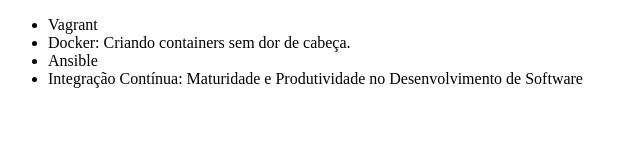
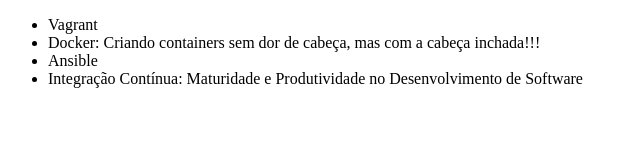
Before and after one commit to Silmarr/alura-git, a plain HTML site: page index.html in a window 1280 px wide. Shown: the whole page, without its empty margins (0-640 px from the left). Drawn offline with Linux system fonts and the light colour scheme.

Commit message:
testes introduzindo texto errado

```diff
--- a/index.html
+++ b/index.html
@@ -7,7 +7,7 @@
 	<body>
 		<ul>
 			<li>Vagrant</li>
-			<li>Docker: Criando containers sem dor de cabeça.</li>
+			<li>Docker: Criando containers sem dor de cabeça, mas com a cabeça inchada!!!</li>
 			<li>Ansible</li>
 			<li>Integração Contínua: Maturidade e Produtividade no Desenvolvimento de Software</li>
 		</ul>
```
